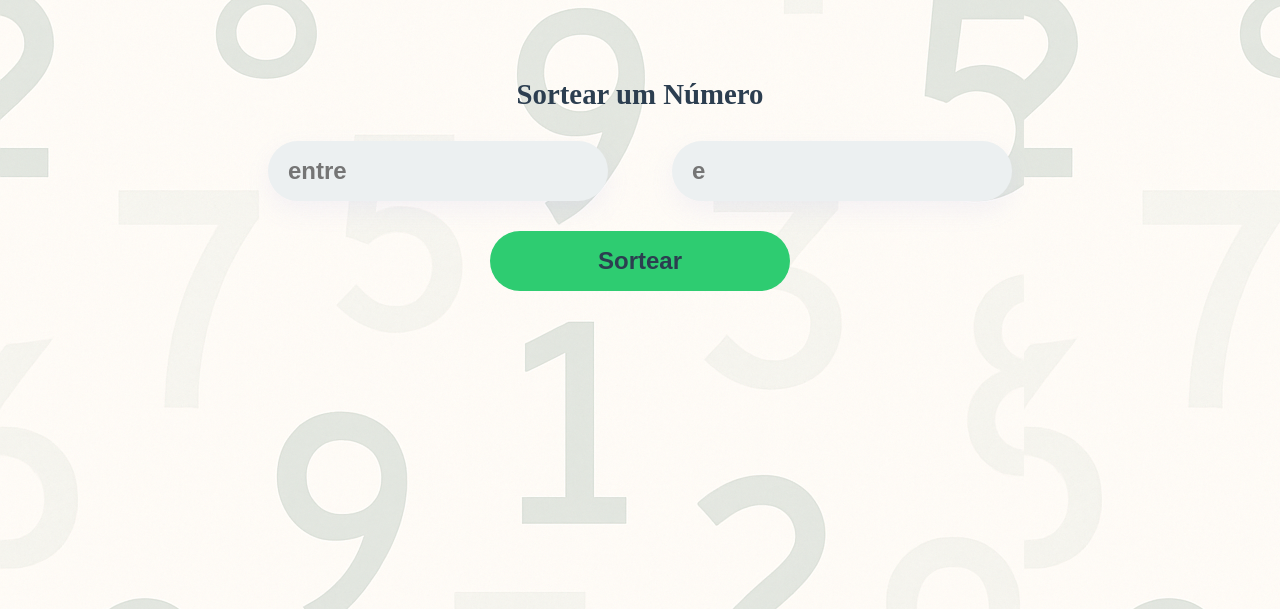
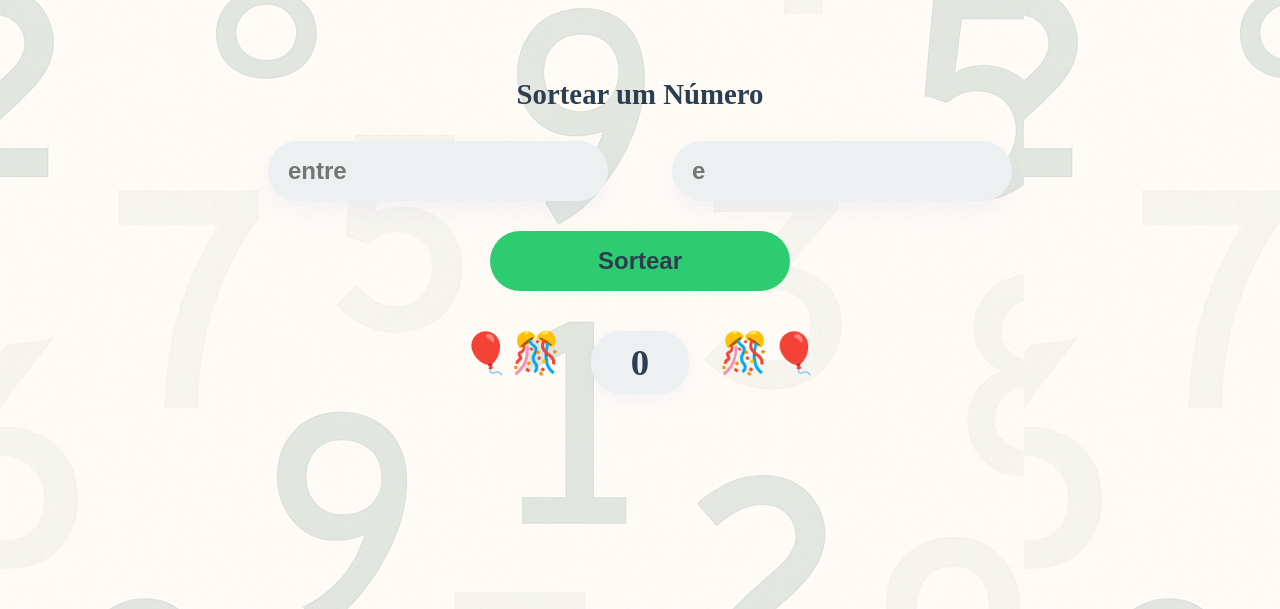
Before and after one commit to JardsonFlorentino/SorteSimples, a plain HTML site: page index.html in a window 1280 px wide. Both pictures are taken after a click on the button "Sortear". Shown: the part 191-800 px from the top of the page. Drawn offline with Linux system fonts and the light colour scheme.

Commit message:
Melhorias

```diff
--- a/index.html
+++ b/index.html
@@ -18,12 +18,19 @@
    <h3>Sortear um Número</h3>
 
    <div>
-      <input type="number" class="input-min"  placeholder="entre">
+      <input type="number" class="input-min" placeholder="entre">
       <input type="number" class="input-max" placeholder="e">
    </div>
 
    <button onclick="generateNumber()">Sortear</button>
 
+   <div class="result-container" id="resultContainer">
+      <span class="balloon left">🎈🎊</span>
+      <p id="resultNumber">0</p>
+      <span class="balloon right">🎊🎈</span>
+   </div>
+
+
 </body>
 
 </html>
--- a/script.js
+++ b/script.js
@@ -4,5 +4,9 @@
 
     const result = Math.floor(Math.random() * (max - min + 1)) + min;
 
-    alert(result);
+   const resultContainer = document.getElementById('resultContainer');
+  const resultNumber = document.getElementById('resultNumber');
+
+  resultNumber.textContent = result;
+  resultContainer.style.display = 'flex';
   }
--- a/style.css
+++ b/style.css
@@ -19,7 +19,7 @@ body {
 
 
 img {
-    max-width:300px;
+    max-width: 300px;
     max-height: 300px;
     transition: transform 0.3s ease, box-shadow 0.3s ease;
 }
@@ -41,7 +41,7 @@ h3 {
 
 h3:hover {
     transform: translateY(-8px) scale(1.02);
-    color: #2ECC71 ;
+    color: #2ECC71;
 
 }
 
@@ -66,7 +66,70 @@ input:hover {
     box-shadow: 0px 16px 40px rgba(46, 204, 113, 0.5);
 }
 
-/* --- Media Query para Responsividade --- */
+.result-container {
+    display: none;
+    align-items: center;
+    justify-content: center;
+    margin-top: 40px;
+    gap: 30px;
+    animation: fadeIn 0.4s ease-in-out;
+}
+
+#resultNumber {
+    font-size: 2.3rem;
+    font-weight: bold;
+    color: #2C3E50;
+    background-color: #ECF0F1;
+    padding: 10px 40px;
+    border-radius: 30px;
+    box-shadow: 0 4px 20px rgba(148, 153, 234, 0.0979959);
+    transition: transform 0.3s ease, box-shadow 0.3s ease;
+
+}
+
+#resultNumber:hover {
+    transform: translateY(-8px) scale(1.02);
+    box-shadow: 0px 16px 40px rgba(46, 204, 113, 0.5);
+}
+
+.balloon {
+    font-size: 2.5rem;
+    animation: float 2s ease-in-out infinite;
+}
+
+.balloon.left {
+    transform: rotate(-10deg);
+}
+
+.balloon.right {
+    transform: rotate(10deg);
+}
+
+@keyframes float {
+    0% {
+        transform: translateY(0);
+    }
+
+    50% {
+        transform: translateY(-10px);
+    }
+
+    100% {
+        transform: translateY(0);
+    }
+}
+
+@keyframes fadeIn {
+    from {
+        opacity: 0;
+        transform: scale(0.95);
+    }
+
+    to {
+        opacity: 1;
+        transform: scale(1);
+    }
+}
 
 @media (max-width: 450px) {
     body {
@@ -94,7 +157,7 @@ input:hover {
 
 input::-webkit-outer-spin-button,
 input::-webkit-inner-spin-button {
-  display: none;
+    display: none;
 }
 
 
@@ -105,7 +168,7 @@ button {
     font-weight: bold;
     border-radius: 30px;
     border: none;
-    background-color: #2ECC71  ;
+    background-color: #2ECC71;
     color: #2C3E50;
     cursor: pointer;
     transition: transform 0.3s ease, box-shadow 0.3s ease;
```
